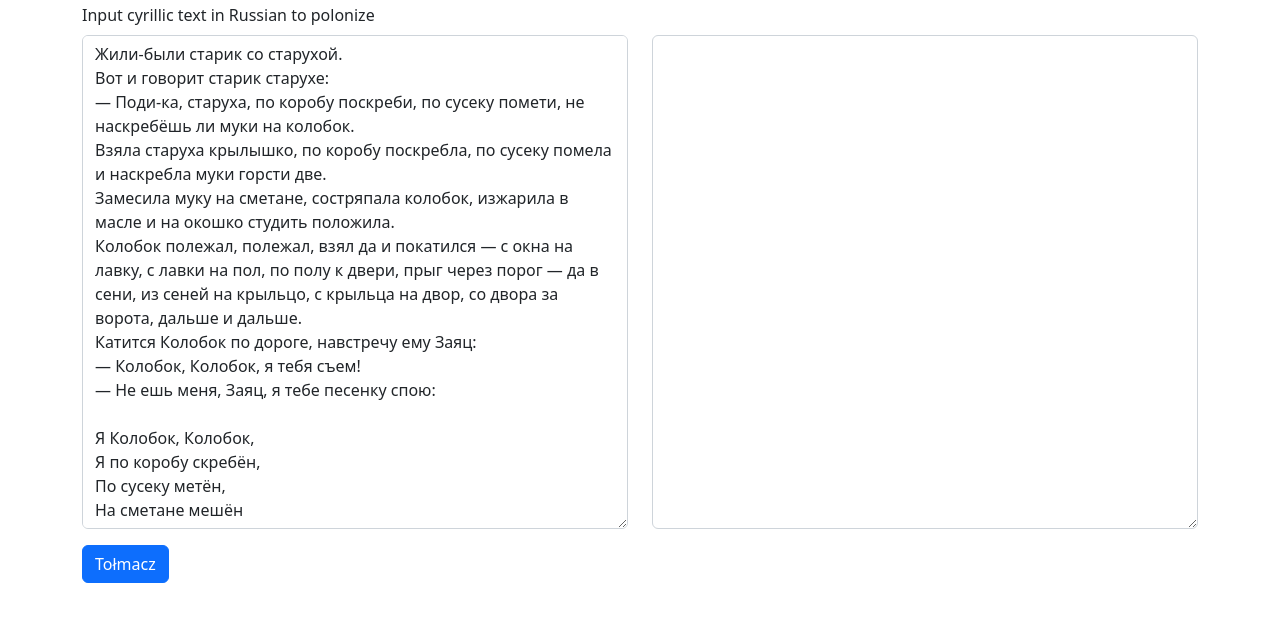
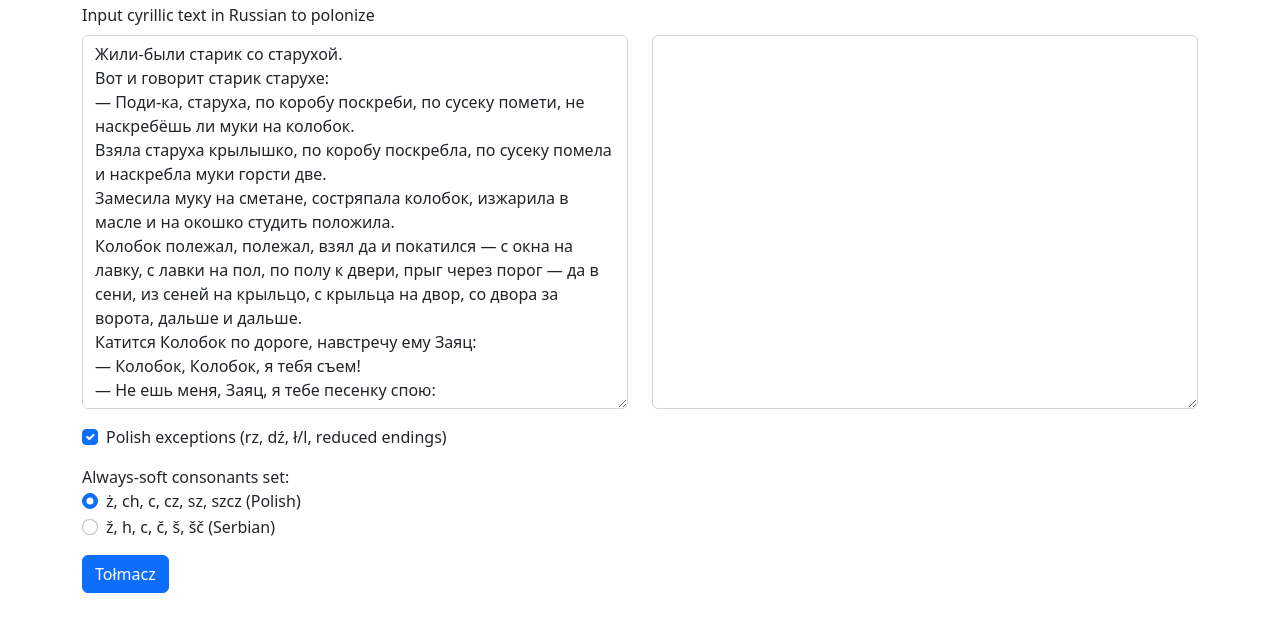
Before and after one commit to andreifyodorov/polonizacia, a plain HTML site: page index.html in a window 1280 px wide. Shown: the part 53-684 px from the top of the page. Drawn offline with nearby package versions, Linux system fonts and the light colour scheme; no server answers.

Commit message:
Add options to the interface

```diff
--- a/index.html
+++ b/index.html
@@ -19,11 +19,11 @@
 
       <div class="row mb-3">
         <div class="col">
-          <textarea class="form-control" id="cyrillicTextarea" rows="20"></textarea>
+          <textarea class="form-control" id="cyrillicTextarea" rows="15"></textarea>
         </div>
 
         <div class="col">
-          <textarea class="form-control" id="polonizedTextarea" rows="20"></textarea>
+          <textarea class="form-control" id="polonizedTextarea" rows="15"></textarea>
         </div>
       </div>
 
@@ -38,6 +38,30 @@
         </div>
       </div> -->
 
+      <div class="form-check mb-3">
+        <input class="form-check-input" type="checkbox" value="1" id="polishExceptionsCheckbox" checked>
+        <label class="form-check-label" for="polishExceptionsCheckbox">
+          Polish exceptions (rz, dź, ł/l, reduced endings)
+        </label>
+      </div>
+
+      Always-soft consonants set:
+      <div class="form-check">
+        <input class="form-check-input" type="radio" name="alwaysSoftConsonant"
+               value="polish" id="alwaysSoftConsonantsPolish" checked>
+        <label class="form-check-label" for="alwaysSoftConsonantsPolish">
+          ż, ch, c, cz, sz, szcz (Polish)
+        </label>
+      </div>
+
+      <div class="form-check mb-3">
+        <input class="form-check-input" type="radio" name="alwaysSoftConsonant"
+               value="serbian" id="alwaysSoftConsonantsSerbian">
+        <label class="form-check-label" for="alwaysSoftConsonantsSerbian">
+          ž, h, c, č, š, šč (Serbian)
+        </label>
+      </div>
+
       <div class="mb-3">
         <button type="button" class="btn btn-primary" id="transliterateButton">Tołmacz</button>
       </div>
@@ -49,11 +73,19 @@
         const cyrillicTextarea = $("#cyrillicTextarea");
         const transliterateButton = $("#transliterateButton");
         const polonizedTextarea = $("#polonizedTextarea");
+        const polishExceptionsCheckbox = $("#polishExceptionsCheckbox");
+        const alwaysSoftConsonantsSerbian = $("#alwaysSoftConsonantsSerbian");
+        const alwaysSoftConsonantsPolish = $("#alwaysSoftConsonantsPolish");
 
         transliterateButton.click(() => {
           const request = {
             text: cyrillicTextarea.val(),
-            flags: {}
+            flags: {
+              polish_exceptions: polishExceptionsCheckbox.is(":checked"),
+              always_soft_consonants:
+                (alwaysSoftConsonantsPolish.is(":checked")
+                  ? "polish" : "serbian"),
+            }
           };
           $.post({
             url: "/trans",
```
Also changed, not shown: 1 other file.
